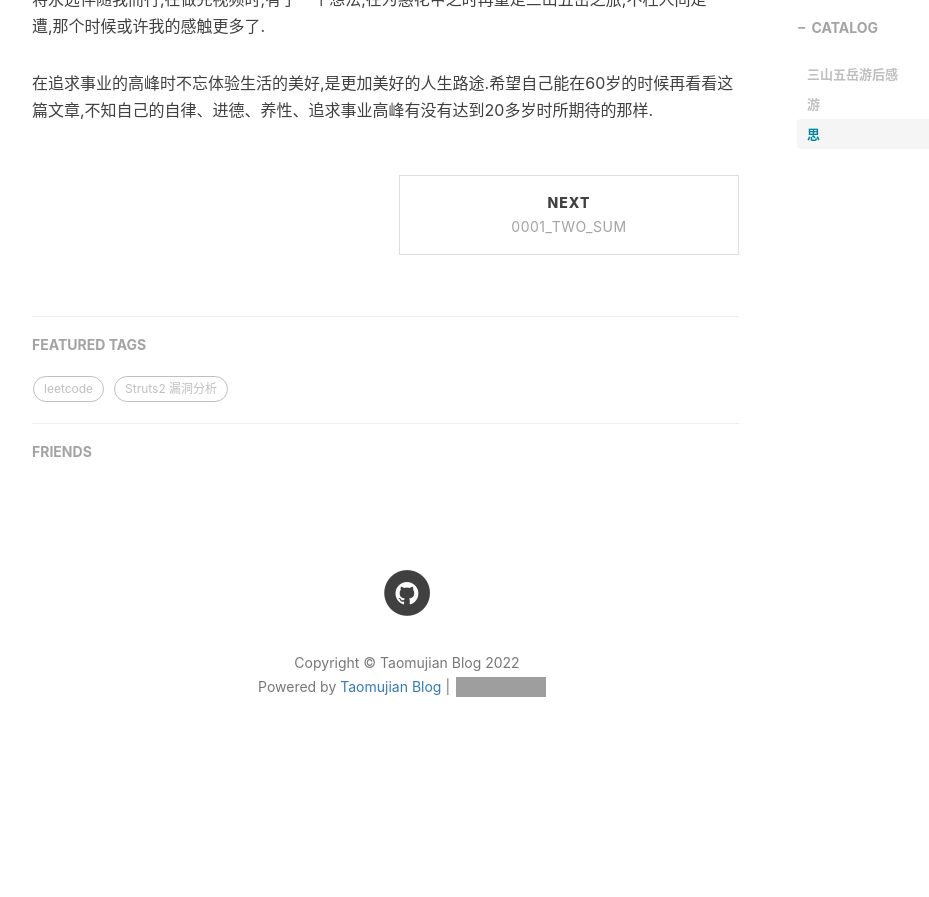
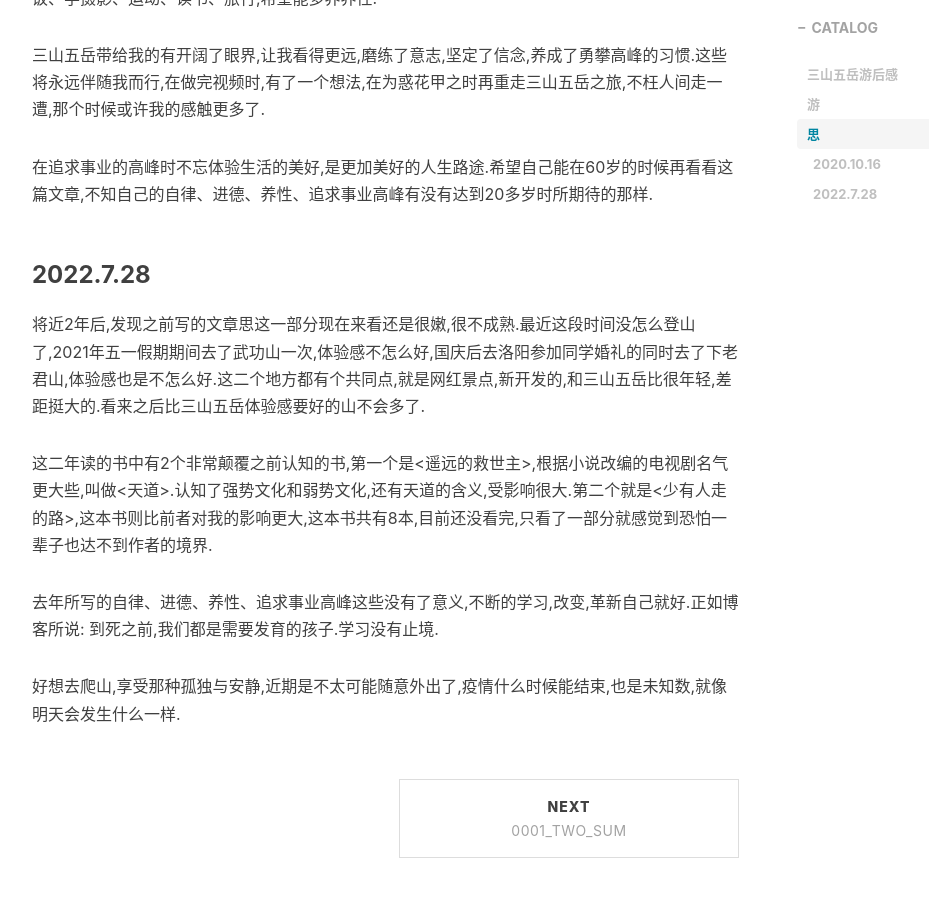
Before and after one commit to taomujian/taomujian.github.io, a Jekyll site: the page built from _posts/2020-10-16-三山五岳游后感.md, in a window 1280 px wide and 900 px high, scrolled down 3819 px. Shown: the top 897 px of the window, without its empty margins (233-1162 px from the left). Built offline with Jekyll 4.4.1, drawn with Linux system fonts in a browser that asks for light colours; nearby versions of some CDN libraries; comment, search, counter and statistics services are not loaded; before the commit the page ends 4610 px from its top, so only the background shows below that; grey boxes are pictures that could not be loaded.

```diff
--- a/_posts/2020-10-16-三山五岳游后感.md
+++ b/_posts/2020-10-16-三山五岳游后感.md
@@ -45,6 +45,8 @@ tags:
 
 ## 思
 
+### 2020.10.16
+
 三山五岳都已游完,是时候总结下了.
 
 当初为何要去泰山,当时有部分原因是对世界的好奇.
@@ -72,3 +74,14 @@ tags:
 三山五岳带给我的有开阔了眼界,让我看得更远,磨练了意志,坚定了信念,养成了勇攀高峰的习惯.这些将永远伴随我而行,在做完视频时,有了一个想法,在为惑花甲之时再重走三山五岳之旅,不枉人间走一遭,那个时候或许我的感触更多了.
 
 在追求事业的高峰时不忘体验生活的美好,是更加美好的人生路途.希望自己能在60岁的时候再看看这篇文章,不知自己的自律、进德、养性、追求事业高峰有没有达到20多岁时所期待的那样.
+
+
+### 2022.7.28
+
+将近2年后,发现之前写的文章思这一部分现在来看还是很嫩,很不成熟.最近这段时间没怎么登山了,2021年五一假期期间去了武功山一次,体验感不怎么好,国庆后去洛阳参加同学婚礼的同时去了下老君山,体验感也是不怎么好.这二个地方都有个共同点,就是网红景点,新开发的,和三山五岳比很年轻,差距挺大的.看来之后比三山五岳体验感要好的山不会多了.
+
+这二年读的书中有2个非常颠覆之前认知的书,第一个是<遥远的救世主>,根据小说改编的电视剧名气更大些,叫做<天道>.认知了强势文化和弱势文化,还有天道的含义,受影响很大.第二个就是<少有人走的路>,这本书则比前者对我的影响更大,这本书共有8本,目前还没看完,只看了一部分就感觉到恐怕一辈子也达不到作者的境界.
+
+去年所写的自律、进德、养性、追求事业高峰这些没有了意义,不断的学习,改变,革新自己就好.正如博客所说: 到死之前,我们都是需要发育的孩子.学习没有止境.
+
+好想去爬山,享受那种孤独与安静,近期是不太可能随意外出了,疫情什么时候能结束,也是未知数,就像明天会发生什么一样.
```
